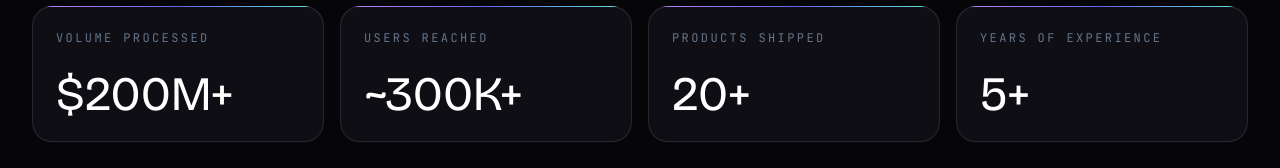
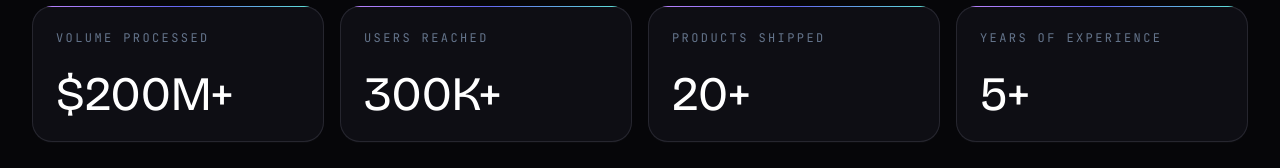
Before and after one commit to trishateh/portfolio-next, a Next.js app: page / in a window 1280 px wide. Shown: the part 778-946 px from the top of the page. Built offline with nearby package versions, Linux system fonts and the light colour scheme.

Commit message:
fix: render stat values server-side and add form focus ring
Stats ship with their final numbers in the HTML and count up once in
view, so crawlers and link previews no longer see zeros. Form fields get
a visible focus-visible outline.

```diff
--- a/src/app/components/AchievementsSection.tsx
+++ b/src/app/components/AchievementsSection.tsx
@@ -24,7 +24,6 @@ const stats: Stat[] = [
   },
   {
     monoLabel: "users reached",
-    prefix: "~",
     value: 300,
     suffix: "K+",
   },
--- a/src/app/components/FeedbackForm.tsx
+++ b/src/app/components/FeedbackForm.tsx
@@ -5,7 +5,7 @@ import Button from "./ui/Button";
 import Magnetic from "./ui/Magnetic";
 
 const fieldClasses =
-  "bg-brand-surface border border-brand-line rounded-lg font-mono text-sm text-white placeholder:text-slate-600 focus:border-brand-purple focus:ring-1 focus:ring-brand-purple focus:outline-none block w-full p-2.5";
+  "bg-brand-surface border border-brand-line rounded-lg font-mono text-sm text-white placeholder:text-slate-600 focus:border-brand-purple focus:ring-1 focus:ring-brand-purple focus-visible:outline-2 focus-visible:outline-offset-2 focus-visible:outline-brand-purple block w-full p-2.5";
 
 const labelClasses =
   "font-mono text-xs uppercase tracking-[0.2em] text-slate-500 block mb-2";
--- a/src/lib/useCountUp.ts
+++ b/src/lib/useCountUp.ts
@@ -20,15 +20,10 @@ export function useCountUp(target: number, options?: UseCountUpOptions) {
       maximumFractionDigits: decimals,
     });
 
-  const [value, setValue] = useState(() => format(0));
+  const [value, setValue] = useState(() => format(target));
 
   useEffect(() => {
-    if (!isInView) return;
-
-    if (prefersReducedMotion) {
-      setValue(format(target));
-      return;
-    }
+    if (!isInView || prefersReducedMotion) return;
 
     const controls = animate(0, target, {
       duration,
```
